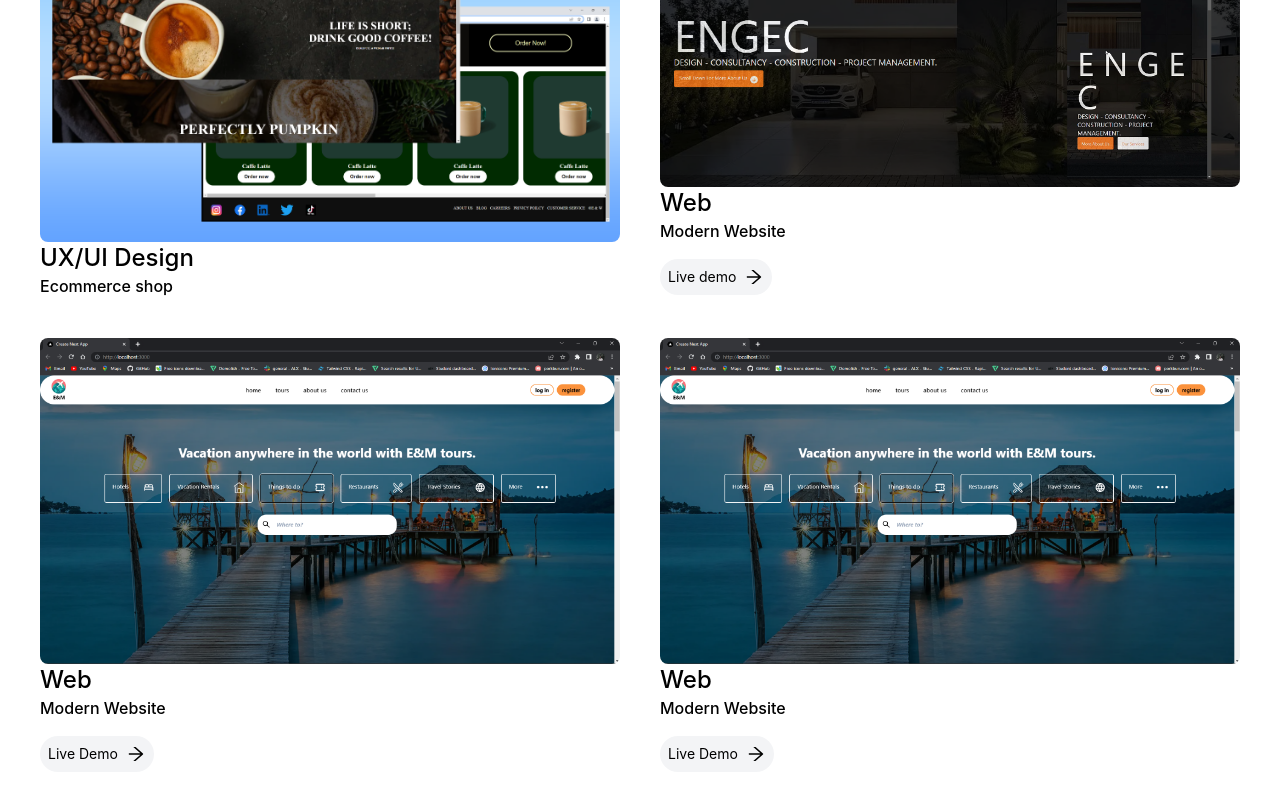
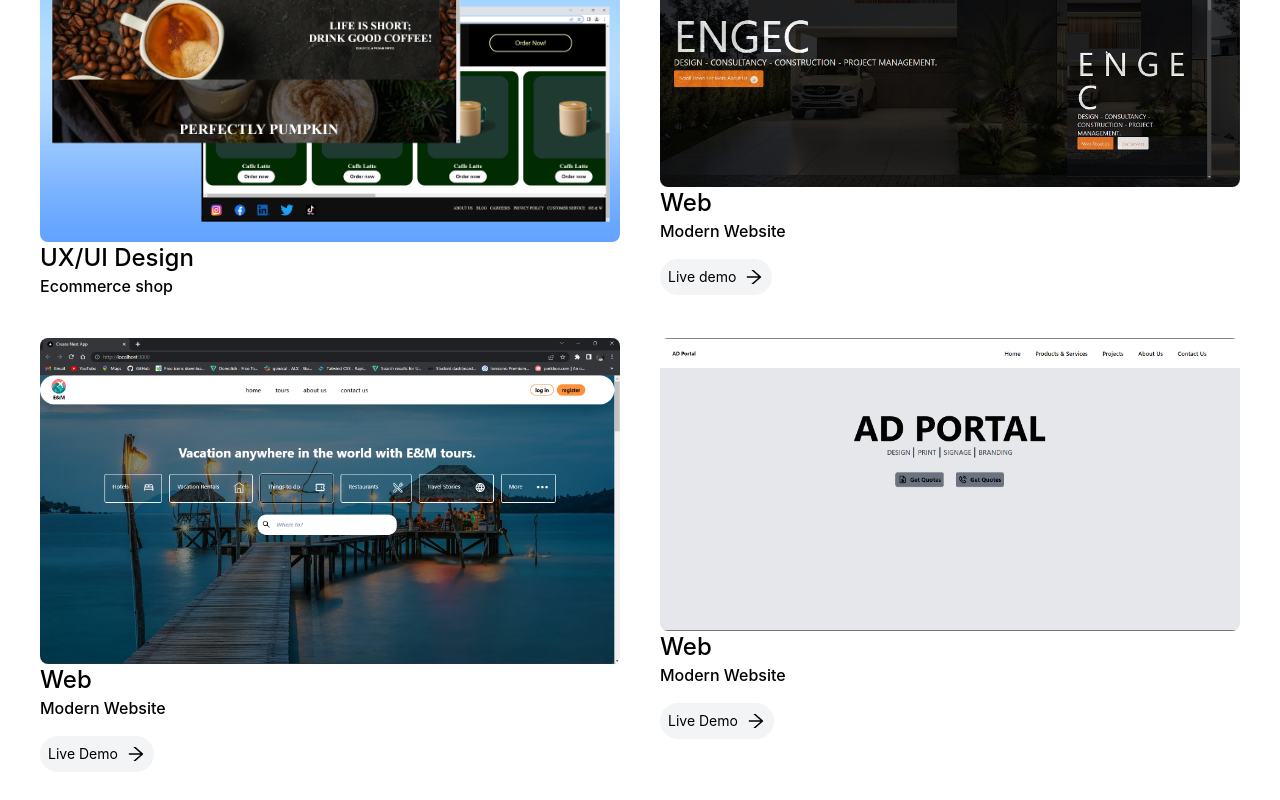
Before and after one commit to Wediah/portfolio2, a Next.js app: page /portfolio in a window 1280 px wide. Shown: the part 872-1672 px from the top of the page. Built offline with nearby package versions, Linux system fonts and the light colour scheme.

Commit message:
adds links to ad portal

```diff
--- a/pages/portfolio.tsx
+++ b/pages/portfolio.tsx
@@ -5,6 +5,7 @@ import inter1 from '../public/inter1.png'
 import inter2 from '../public/inter 2.png'
 import inter3 from '../public/08th Nov.png'
 import tour from '../public/tour.png'
+import ad from '../public/ad.png'
 import {AiOutlineArrowRight} from 'react-icons/ai'
 
 import eng from '../public/eng.png'
@@ -49,11 +50,11 @@ function Portfolio () {
                      <a href="https://tourismpage.vercel.app/" ><button className="group/edit flex text-sm mt-4 bg-gray-100 p-2 rounded-full dark:bg-gray-800 ">Live Demo<AiOutlineArrowRight className="text-xl ml-2 group-hover/edit:translate-x-2.5"/> </button></a>
                     </div>
                     <div className="basis-1/3 flex-1 ">
-                     <Image alt=""  src={tour} className="rounded-lg object-cover" width={'100'} height={'100'} layout="responsive"/>
+                     <Image alt=""  src={ad} className="rounded-lg object-cover" width={'100'} height={'100'} layout="responsive"/>
 
                      <h3 className="font-medium text-2xl">Web</h3>
                      <h3 className="font-medium text-md dark:text-gray-200">Modern Website</h3>
-                     <a href="https://tourismpage.vercel.app/" ><button className="group/edit flex text-sm mt-4 bg-gray-100 p-2 rounded-full dark:bg-gray-800 ">Live Demo<AiOutlineArrowRight className="text-xl ml-2 group-hover/edit:translate-x-2.5"/> </button></a>
+                     <a href="https://ad-eight.vercel.app/" ><button className="group/edit flex text-sm mt-4 bg-gray-100 p-2 rounded-full dark:bg-gray-800 ">Live Demo<AiOutlineArrowRight className="text-xl ml-2 group-hover/edit:translate-x-2.5"/> </button></a>
                     </div>
                 </div>
 
```
